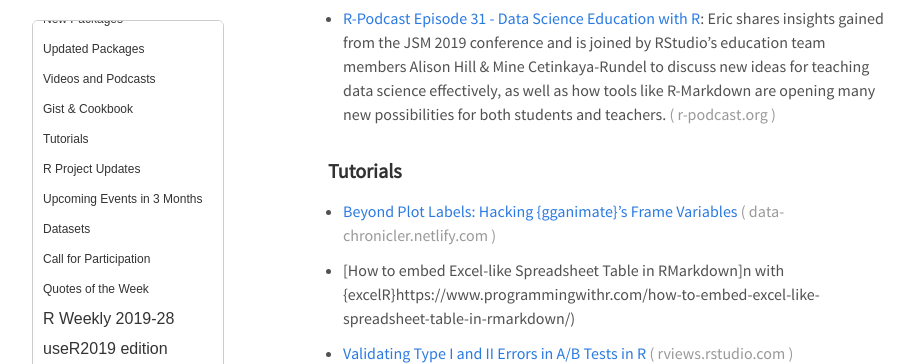
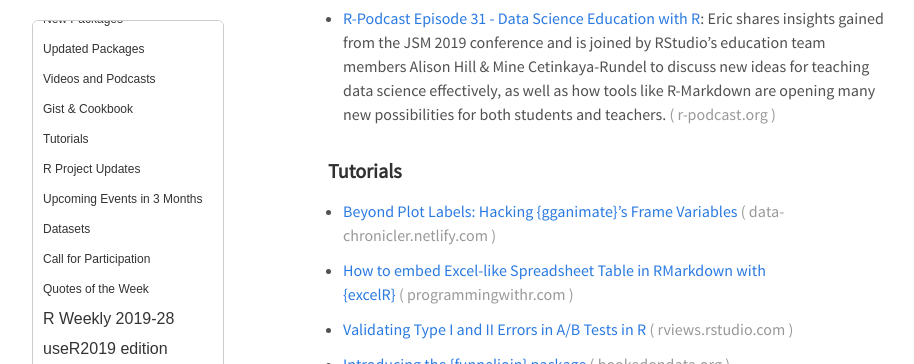
Before and after one commit to rweekly/rweekly.org, a Jekyll site: the page built from _posts/2019-08-05-2019-31.md, in a window 1280 px wide and 900 px high, scrolled down 3757 px, cut to the strip 0-364 px from the top of the window. Shown: the whole strip, without its empty margins (32-946 px from the left). Built offline with Jekyll 4.4.1, drawn with Linux system fonts in a browser that asks for light colours; emoji names are drawn with the system emoji font; our own code applies the rules of GitHub Pages for plain Markdown files; comment, search, counter and statistics services are not loaded.

Commit message:
Update 2019-08-05-2019-31.md

```diff
--- a/_posts/2019-08-05-2019-31.md
+++ b/_posts/2019-08-05-2019-31.md
@@ -112,7 +112,7 @@
 
 + [Beyond Plot Labels: Hacking {gganimate}'s Frame Variables](https://data-chronicler.netlify.com/2019/07/24/2019-07-24-beyond-plot-labels-hacking-gganimate-s-frame-variables/)
 
-+ [How to embed Excel-like Spreadsheet Table in RMarkdown]n with {excelR}https://www.programmingwithr.com/how-to-embed-excel-like-spreadsheet-table-in-rmarkdown/)
++ [How to embed Excel-like Spreadsheet Table in RMarkdown with {excelR}](https://www.programmingwithr.com/how-to-embed-excel-like-spreadsheet-table-in-rmarkdown/)
 
 + [Validating Type I and II Errors in A/B Tests in R](https://rviews.rstudio.com/2019/07/31/validating-type-i-and-ii-errors-in-a-b-tests-in-r/)
 
```
